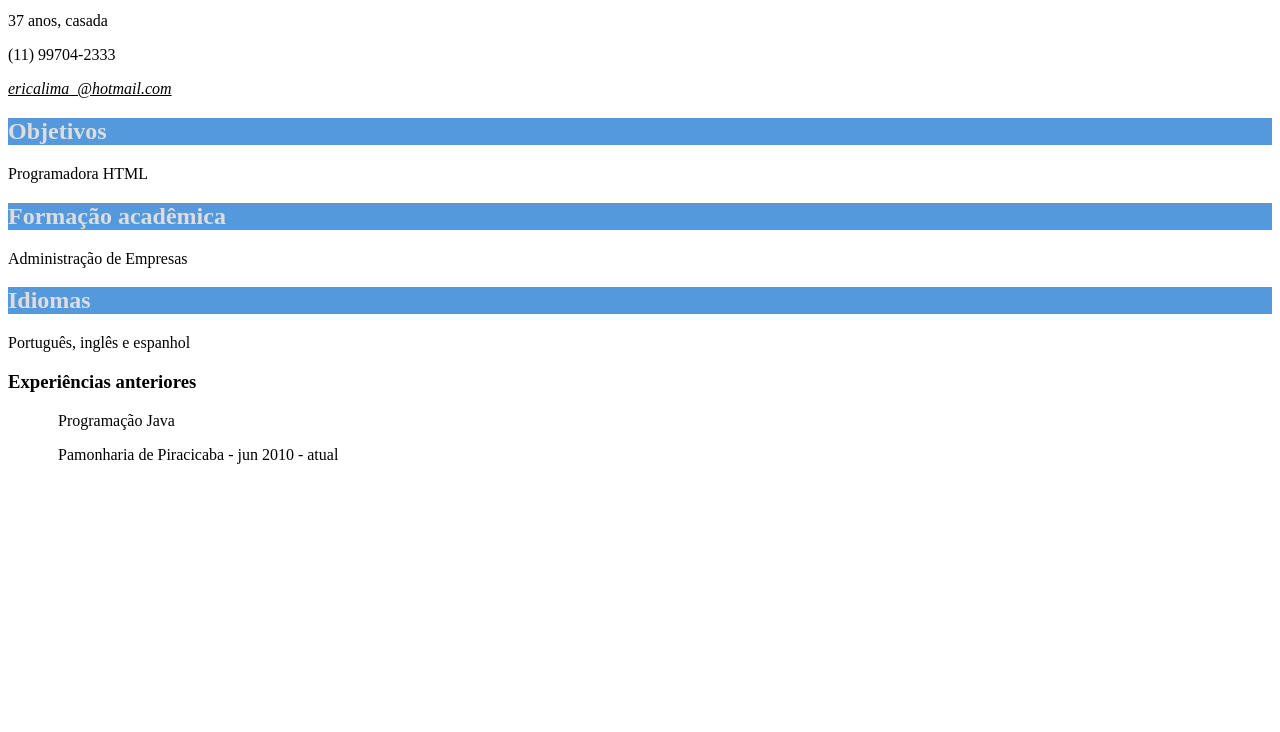
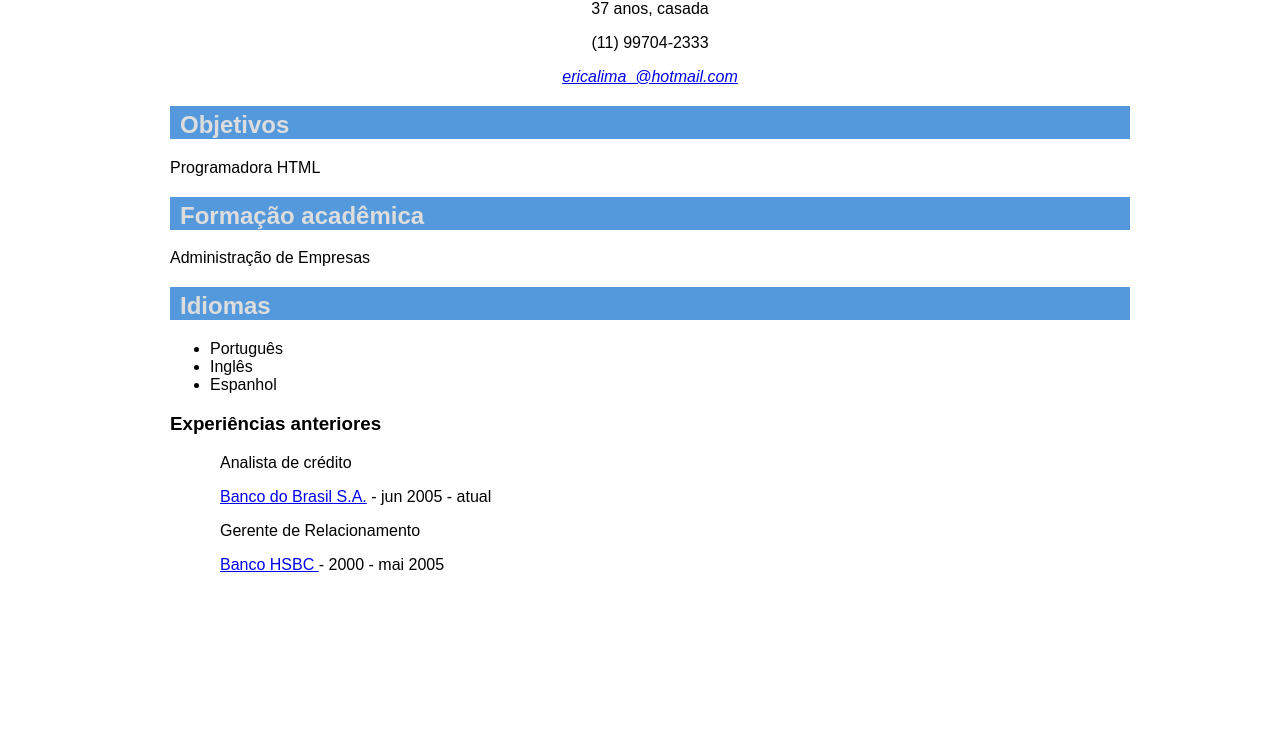
Before and after one commit to erica7lima/erica7lima.github.io, a plain HTML site: page Curriculo2.html in a window 1280 px wide. Shown: the part 68-800 px from the top of the page. Drawn offline with Linux system fonts and the light colour scheme.

```diff
--- a/Curriculo2.html
+++ b/Curriculo2.html
@@ -3,38 +3,33 @@
     <head>
         <meta charset="UTF-8">
       <title>Currículo Érica Lima</title>
-      <style>
-      h2{
-        background-color:#5599DD;
-        color:#DDDDDD;
-      }
-     .exp{
-        text-indent:50px
-      }
-    #email{
-          text-decoration:underline;
-          font-style:italic;
-      }
-      </style>
+      <link rel="stylesheet" type="text/css" href="curriculo.css"/>
         </head>
         <body>
+        <div id="conteudo">
+            <section id="cabecalho">
                 <h1>
                     Erica Lima
                 </h1>
                 <P>37 anos, casada </P>
                 <p> (11) 99704-2333</p>
-        <p id="email"> ericalima_@hotmail.com</p>
+                <p id="email"> <a href="mailto:ericalima_@hotmail.com">ericalima_@hotmail.com</a></p>
+            </section>
             <h2>Objetivos</h2>
-	<p>Programadora HTML
-<h2>Formação acadêmica
-	</h2>
-	<p>Administração de Empresas
-<h2>Idiomas
-</h2>
-<p> Português, inglês e espanhol
+            <p>Programadora HTML</p>
+            <h2>Formação acadêmica</h2>
+            <p>Administração de Empresas</p>
+            <h2>Idiomas</h2>
+            <ul>
+                <li>Português</li>
+                <li>Inglês</li>
+                <li>Espanhol</li>
+            </ul>
             <h3>Experiências anteriores</h3>
-	<p class="exp"> Programação Java
-        <p class="exp">Pamonharia de Piracicaba - jun 2010 - atual
-</h3>
+            <p class="exp"> <span clas="tec">Analista de crédito</span></p>
+            <p class="exp"><a href="http://www.bb.com.br">Banco do Brasil S.A.</a> - jun 2005 - atual</p>
+            <p class="exp"> <span class="tec">Gerente de Relacionamento</span></p>
+            <p class="exp"><a href="http://www.hsbc.com">Banco HSBC </a> - 2000 - mai 2005 </p>
+        </div>
      </body>
 </html>
--- /dev/null
+++ b/curriculo.css
@@ -0,0 +1,32 @@
+h2  {
+    background-color:#5599DD;
+    color:#DDDDDD;
+    padding-top:5px;
+    padding-left: 10px;;
+}
+
+.exp    {
+    text-indent:50px
+}
+
+#email  {
+    text-decoration:underline;
+    font-style:italic;
+}
+
+body    {
+    font-family:sans-serif;
+    width:940px;
+    margin-right: auto;
+    margin-left: auto;
+}
+
+#cabecalho  {
+    text-align:center;
+}
+
+#conteudo   {
+    width:960px;
+    margin-right: auto;
+    margin-left: auto;
+}
--- /dev/null
+++ b/estilos.css
@@ -0,0 +1,6 @@
+body{
+    background-color: #F5F0DC;
+    font-family: Arial, Helvetica, sans-serif;
+    width: 940px;
+    margin: center;
+}
--- /dev/null
+++ b/receitas.css
@@ -0,0 +1,37 @@
+
+body{
+    background-color:#F5F0DC;
+    font-family: Arial, Helvetica, sans-serif;
+    width: 940px;
+    margin-right: auto;
+    margin-left: auto;
+}
+h2{
+    background-color: #B3A742;
+    padding: 5px;
+    color: #FFFFFF;
+}
+#tb-nutrientes{
+    width: 40%;
+    margin: auto;
+    border: 1px solid black;
+}
+#tb-nutrientes th{
+    text-align: left;
+}
+#tb-nutrientes tr:nth-child(odd){
+    background-color: #FFFFFF;
+}
+#tb-nutrientes tr:nth-child(even){
+    background-color: #F8EAB3;
+}
+nav ul li{
+    display:inline;
+    margin-right:300px;
+}
+#topo{
+    text-align: center;
+}
+.textocentralizado {
+    text-align: center;
+}
```
Also changed, not shown: receitademoussedemaracuja.html (added, +14 -0 lines), receitas.html (added, +69 -0 lines), bolodebolacha.jpg (added), foto.jpg (added). Lines whose indentation alone changed are shown as unchanged.
